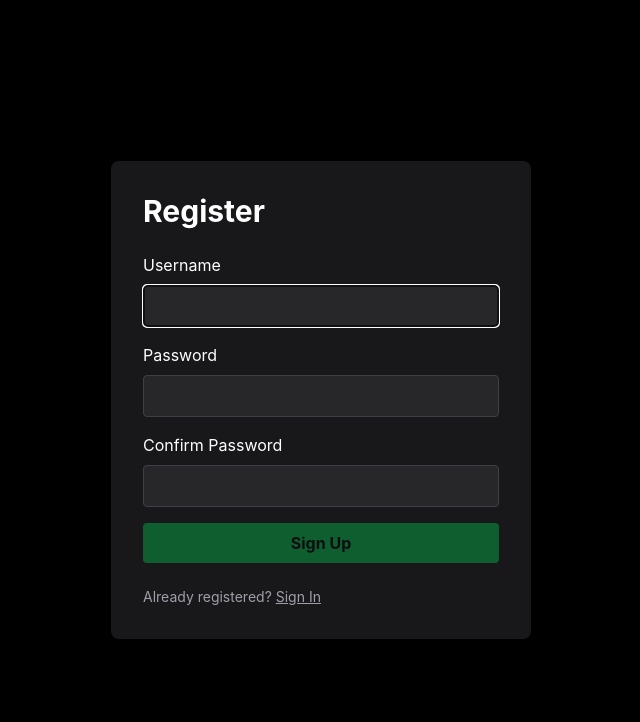
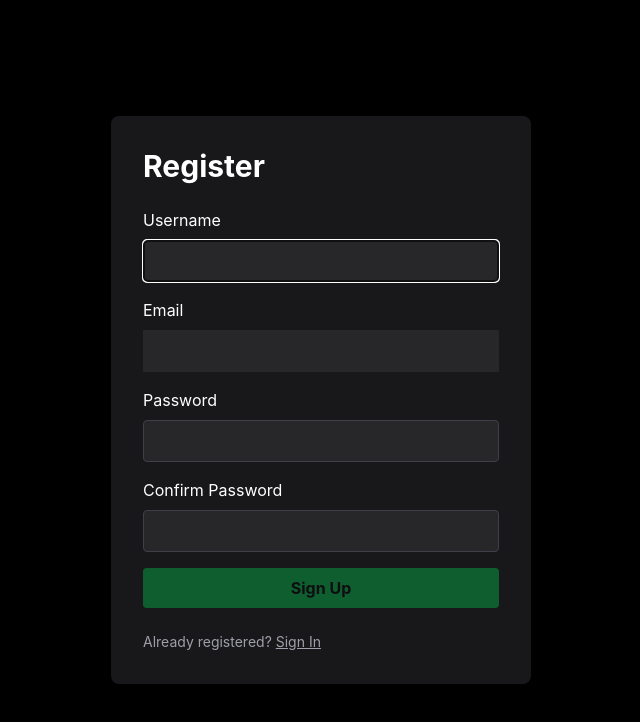
Before and after one commit to Nayemcqu/react-spotify-clone, a React (Vite) app: page /registration in a window 1280 px wide. Shown: the top 722 px of the page, without its empty margins (319-959 px from the left). Built offline with nearby package versions, Linux system fonts and the light colour scheme.

Commit message:
emailfield added in Register

```diff
--- a/src/components/Register.jsx
+++ b/src/components/Register.jsx
@@ -1,6 +1,6 @@
 import {useRef,useState,useEffect} from "react"
 import { X,Check,Info} from "lucide-react"
-import { validateUserName,validatePassword } from "../utils/validation";
+import { validateUserName,validatePassword, validateEmail } from "../utils/validation";
 export default function Register(){
 
 const userRef=useRef();
@@ -10,6 +10,9 @@ const [user,setUser]=useState('');
 const [validName,setValidName]=useState(false);
 const [userFocus,setUserFocus]=useState(false);
 
+const [email,setEmail]=useState('');
+const [validEmail,setValidEmail]=useState(false);
+const [emailFocus,setEmailFocus]=useState(false);
 
 const [pwd,setPwd]=useState('');
 const [validPwd,setValidPwd]=useState(false);
@@ -43,8 +46,14 @@ setValidMatch(match);
 },[pwd,matchPwd])
 
 useEffect(()=>{
+const isEmail=validateEmail(email);
+setValidEmail(isEmail);
+
+},[email])
+
+useEffect(()=>{
 setErrMsg('');
-},[user,pwd,matchPwd])
+},[user,pwd,matchPwd,email])
 
 function HandleSubmit(e){
 e.preventDefault();
@@ -64,6 +73,7 @@ return;
 const newUser={
    userName:user,
    password:pwd,
+   email:email
 }
 
 storedUsers.push(newUser);
@@ -73,6 +83,7 @@ setSuccess(true);
 
 setUser("");
 setPwd("");
+setEmail('');
 setMatchPwd("");
 
 }
@@ -126,6 +137,28 @@ className="w-full mt-2 p-2 rounded bg-zinc-800 border border-zinc-700"
 4–24 characters. Must start with letter.
 </p>
 )}
+
+</div>
+
+{/*Email */}
+<div>
+
+<label className="flex items-center gap-2">
+Email
+{validEmail && <Check size={18} className="text-green-500"/>}
+{!validEmail && email && <X size={16} className="text-red-500"/> }
+</label>
+
+<input
+type="email"
+required
+onChange={(e)=>setEmail(e.target.value)}
+onFocus={()=>setEmailFocus(true)}
+onBlur={()=>setEmailFocus(false)}
+value={email}
+className="w-full p-2 mt-2 bg-zinc-800 border border-zinc-800"
+/>
+
 
 </div>
 
--- a/src/utils/validation.js
+++ b/src/utils/validation.js
@@ -2,6 +2,23 @@ function isLetter(char){
 if(char.toUpperCase()!==char.toLowerCase()){
     return true;
 }
+}
+
+export function validateEmail(email){
+
+    if(!email.includes("@")){
+    return false;
+  }
+const parts=email.split("@");
+
+if(parts[0].length===0){
+return false;
+}
+if(!parts[1].includes(".")){
+return false;
+}
+return true;
+
 }
 
 export function validateUserName(userName){
```
